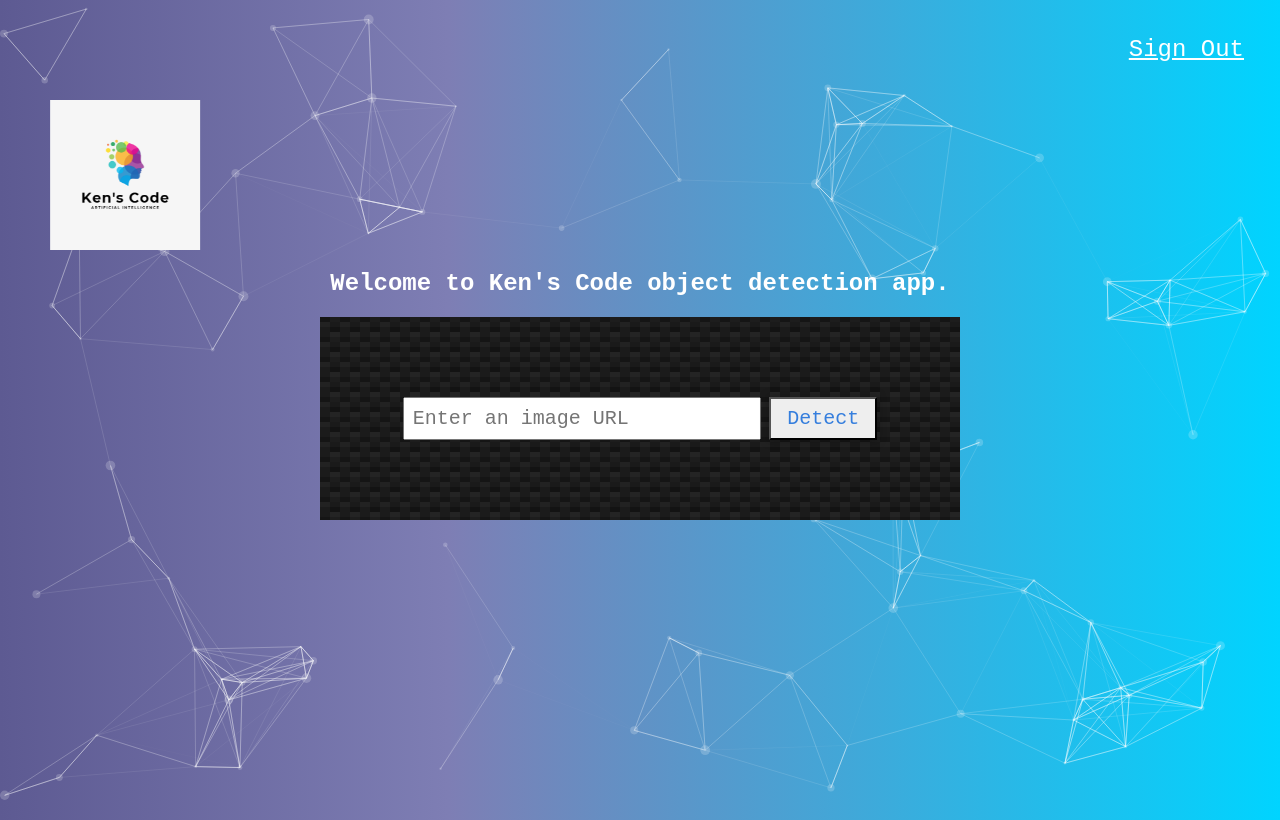
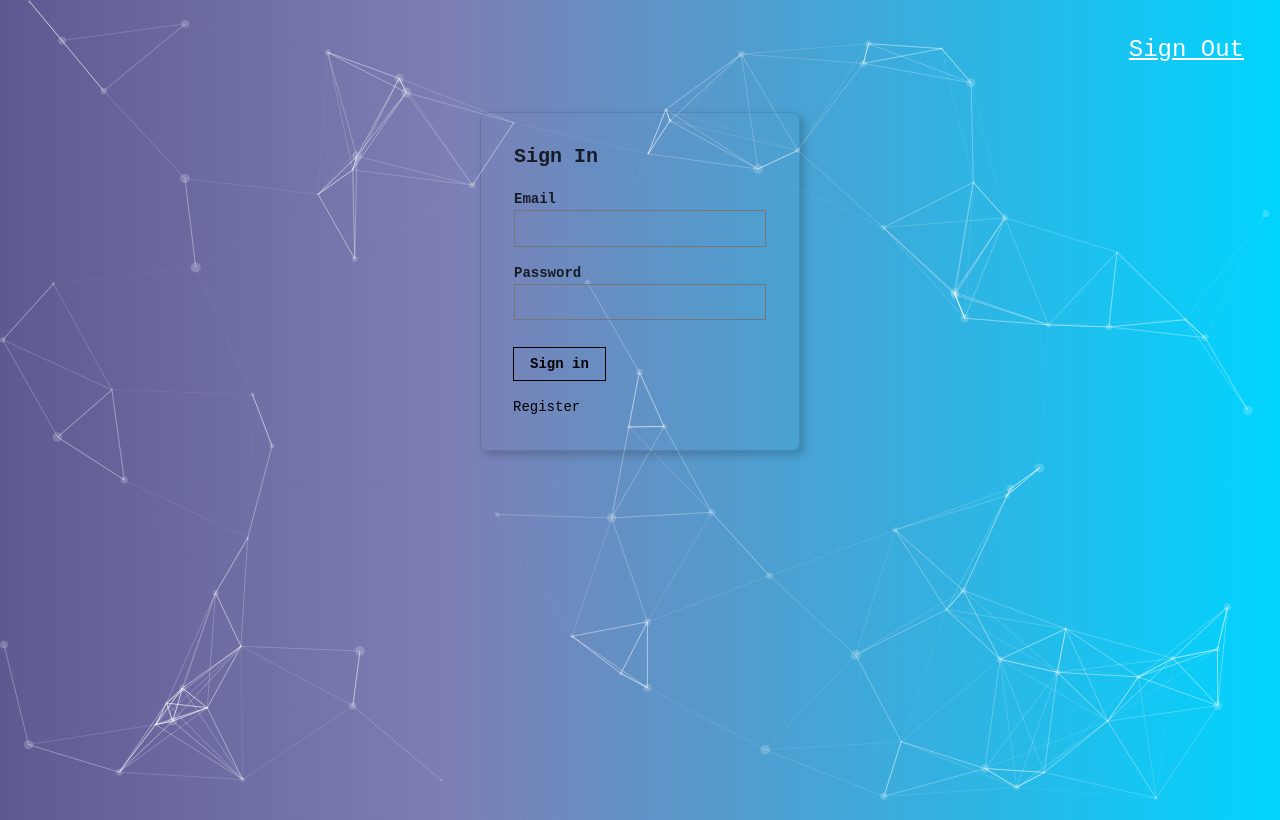
Before and after one commit to KQuiggins/Clarifai_React, a React (Vite) app: page / in a window 1280 px wide. Built offline with nearby package versions, Linux system fonts and the light colour scheme; no server answers.

Commit message:
added signin and signout routes

```diff
--- a/src/AI_API/clarifiAPI.js
+++ b/src/AI_API/clarifiAPI.js
@@ -41,7 +41,7 @@
         };
       });
 
-
+      console.log("Concepts:", concepts);
       return concepts;
     } catch (error) {
       console.log("error", error);
--- a/src/App.jsx
+++ b/src/App.jsx
@@ -8,16 +8,18 @@
 import { loadFull } from "tsparticles";
 import particleOptions from "./Particles/particleOptions.js";
 import detectImage from "./AI_API/clarifiAPI.js";
+import SignIn from './components/SignIn/SignInForm.jsx';
+
 
 const VITE_KEY = import.meta.env.VITE_CLARIFAI_API_KEY;
 
 function App() {
   const [input, setInput] = useState("");
   const [imgUrl, setImgUrl] = useState("");
+  const [route, setRoute] = useState("signin");
 
 
   const onInputChange = (event) => {
-
     setInput(event.target.value);
   };
 
@@ -32,12 +34,16 @@
     }
   };
 
+  const onRouteChange = (route) => {
+    //e.preventDefault();
+    setRoute(route);
+  };
+
   const particlesInit = useCallback(async (engine) => {
     await loadFull(engine);
   }, []);
 
   const particlesLoaded = useCallback(async (container) => {
-
     return Promise.resolve();
   }, []);
 
@@ -51,7 +57,11 @@
           loaded={particlesLoaded}
           options={particleOptions}
         />
-        <Navigation />
+        <Navigation onRouteChange={onRouteChange}/>
+        {route === "signin" ? (
+          <SignIn onRouteChange={onRouteChange} />
+        ) : (
+          <>
             <Logo />
             {imgUrl && <ImageDetection imgUrl={imgUrl} />}
             <ImageLinkForm
@@ -59,6 +69,8 @@
               onInputChange={onInputChange}
               onSubmit={onSubmit}
             />
+          </>
+        )}
       </div>
 
     </>
--- a/src/components/Navigation/Navigation.jsx
+++ b/src/components/Navigation/Navigation.jsx
@@ -1,12 +1,22 @@
 import './Navigation.styles.css';
+import PropTypes from 'prop-types';
 
 
-const Navigation = () => {
+const Navigation = ({ onRouteChange }) => {
   return (
     <nav>
-        <p className='f3 link dim underline pa3 pointer'> Sign Out</p>
+        <p
+          onClick={() => onRouteChange('signin')}
+          className='f3 link dim underline pa3 pointer'
+        >
+          Sign Out
+        </p>
     </nav>
   )
-}
+};
+
+Navigation.propTypes = {
+  onRouteChange: PropTypes.func.isRequired,
+};
 
 export default Navigation
--- /dev/null
+++ b/src/components/SignIn/SignInForm.jsx
@@ -0,0 +1,59 @@
+import PropTypes from 'prop-types';
+
+
+const SignInForm = ({ onRouteChange }) => {
+  return (
+    <article className="br3 ba  b--black-10 mv4 w-100 w-50-m w-25-l mw6 shadow-5 center">
+      <main className="pa4 black-80">
+        <form className="measure ">
+          <fieldset id="sign_up" className="ba b--transparent ph0 mh0">
+            <legend className="f4 fw6 ph0 mh0">Sign In</legend>
+            <div className="mt3">
+              <label className="db fw6 lh-copy f6" htmlFor="email-address">
+                Email
+              </label>
+              <input
+                className="pa2 input-reset ba bg-transparent hover-bg-black hover-white w-100"
+                type="email"
+                name="email-address"
+                id="email-address"
+              />
+            </div>
+            <div className="mv3">
+              <label className="db fw6 lh-copy f6" htmlFor="password">
+                Password
+              </label>
+              <input
+                className="b pa2 input-reset ba bg-transparent hover-bg-black hover-white w-100"
+                type="password"
+                name="password"
+                id="password"
+              />
+            </div>
+          </fieldset>
+          <div className="">
+            <input
+              className="b ph3 pv2 input-reset ba b--black bg-transparent grow pointer f6 dib"
+              type="submit"
+              value="Sign in"
+              onClick={() => onRouteChange("home")}
+            />
+          </div>
+          <div className="lh-copy mt3">
+            <a href="#0" className="f6 link dim black db">
+              Register
+            </a>
+          </div>
+        </form>
+      </main>
+    </article>
+  );
+};
+
+SignInForm.propTypes = {
+
+  onRouteChange: PropTypes.func.isRequired,
+
+};
+
+export default SignInForm;
```
Lines whose indentation alone changed are shown as unchanged.
